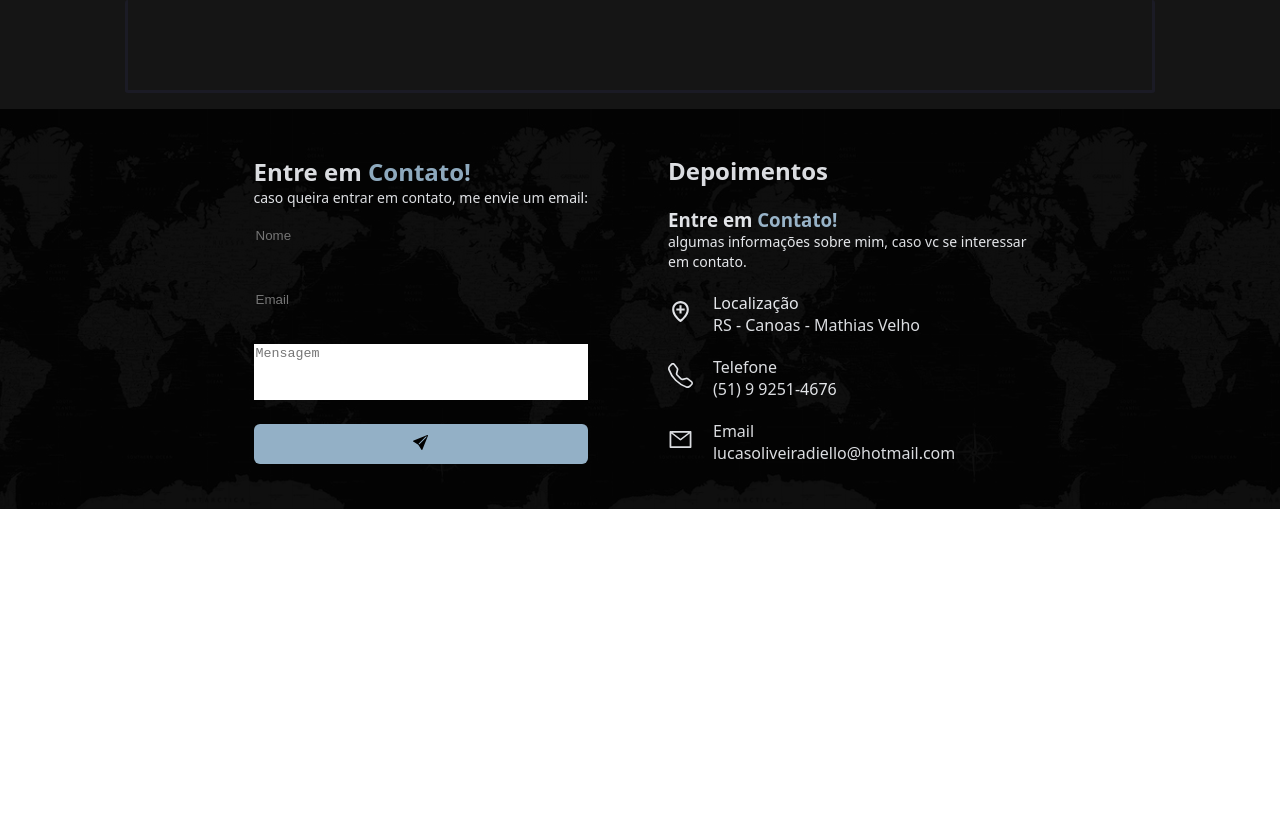
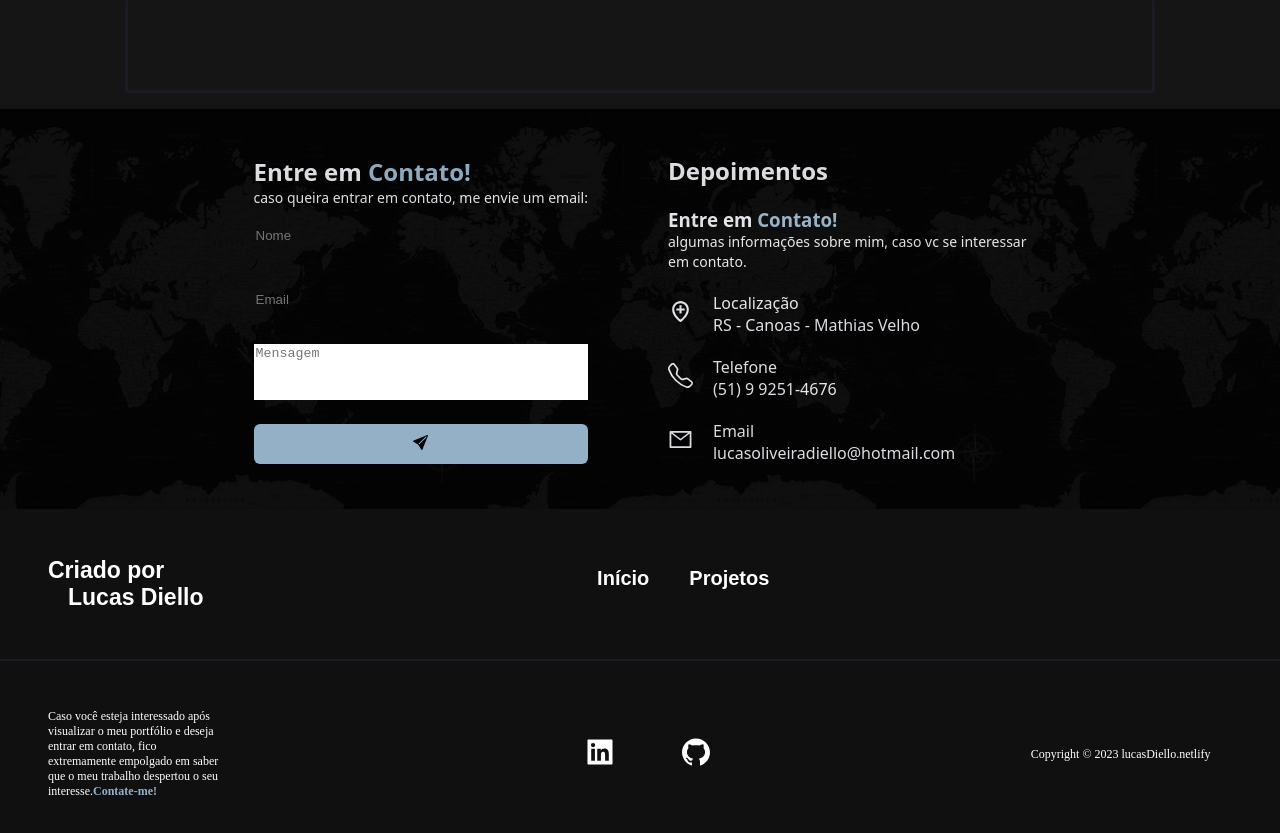
Before and after one commit to LucasDiello/portfolio, a React (Vite) app: page / in a window 1280 px wide. Shown: the part 2855-3688 px from the top of the page. Before the commit the page ends 3364 px from the top, so only its background shows below. Built offline with nearby package versions, Linux system fonts and the light colour scheme.

Commit message:
Feat: implement footer and finish home page

```diff
--- a/src/App.jsx
+++ b/src/App.jsx
@@ -7,6 +7,7 @@ import { ProjectsContent } from './routes/ProjectsContent'
 import Skills from './routes/Skills'
 import SkillsContent from './routes/SkillsContent'
 import Contact from './routes/Contact'
+import Footer from './routes/Footer'
 
 function App() {
 
@@ -65,6 +66,7 @@ function App() {
         <Skills />
         <SkillsContent />
         <Contact />
+        <Footer />
       </div>
   )
 }
--- a/src/routes/Contact.jsx
+++ b/src/routes/Contact.jsx
@@ -7,7 +7,7 @@ const Contact = () => {
     text-gray-200 font-sans font-thin'>
         <div class="Toastify"></div>
         <div class="contact-me-image  lg:h-[50vh] h-full"></div>
-        <div class="h-full flex flex-wrap justify-center items-center">
+        <div class="h-full p-10 lg:p-0 flex flex-wrap justify-center items-center">
             <div class="lg:mr-10">
                 <h1>Entre em <span class="text-[#93b0c6] font-bold">Contato!</span></h1>
                 <p class="text-sm">caso queira entrar em contato, me envie um email:</p>
--- /dev/null
+++ b/src/routes/Footer.jsx
@@ -0,0 +1,74 @@
+import React from "react";
+import "../styles/footer.css"
+
+const Footer = () => {
+  return (
+    <footer class="footer-container">
+      <div class="powered-by">
+        <h1>
+          Criado por <p>Lucas Diello</p>
+        </h1>
+        <ul>
+          <li>
+            <a class="hover:text-red-800" href="/">
+              Início
+            </a>
+          </li>
+          <li>
+            <a class="hover:text-red-800" href="/projects">
+              Projetos
+            </a>
+          </li>
+        </ul>
+      </div>
+      <div class="contact-me items-center">
+        <p class="hidden lg:block">
+          Caso você esteja interessado após visualizar o meu portfólio e deseja
+          entrar em contato, fico extremamente empolgado em saber que o meu
+          trabalho despertou o seu interesse.
+          <span class="text-[#93b0c6] font-bold">Contate-me!</span>
+        </p>
+        <ul class="lg:space-x-16 flex justify-center">
+          <li>
+            <a
+              href="https://www.linkedin.com/in/lucas-diello-5b5440265/"
+              target="blank"
+            >
+              <svg
+                stroke="currentColor"
+                fill="currentColor"
+                stroke-width="0"
+                viewBox="0 0 1024 1024"
+                height="2em"
+                color="white"
+                width="2em"
+                xmlns="http://www.w3.org/2000/svg"
+              >
+                <path d="M880 112H144c-17.7 0-32 14.3-32 32v736c0 17.7 14.3 32 32 32h736c17.7 0 32-14.3 32-32V144c0-17.7-14.3-32-32-32zM349.3 793.7H230.6V411.9h118.7v381.8zm-59.3-434a68.8 68.8 0 1 1 68.8-68.8c-.1 38-30.9 68.8-68.8 68.8zm503.7 434H675.1V608c0-44.3-.8-101.2-61.7-101.2-61.7 0-71.2 48.2-71.2 98v188.9H423.7V411.9h113.8v52.2h1.6c15.8-30 54.5-61.7 112.3-61.7 120.2 0 142.3 79.1 142.3 181.9v209.4z"></path>
+              </svg>
+            </a>
+          </li>
+          <li>
+            <a href="https://github.com/LucasDiello" target="blank">
+              <svg
+                stroke="currentColor"
+                fill="currentColor"
+                stroke-width="0"
+                viewBox="0 0 1024 1024"
+                height="2em"
+                color="white"
+                width="2em"
+                xmlns="http://www.w3.org/2000/svg"
+              >
+                <path d="M511.6 76.3C264.3 76.2 64 276.4 64 523.5 64 718.9 189.3 885 363.8 946c23.5 5.9 19.9-10.8 19.9-22.2v-77.5c-135.7 15.9-141.2-73.9-150.3-88.9C215 726 171.5 718 184.5 703c30.9-15.9 62.4 4 98.9 57.9 26.4 39.1 77.9 32.5 104 26 5.7-23.5 17.9-44.5 34.7-60.8-140.6-25.2-199.2-111-199.2-213 0-49.5 16.3-95 48.3-131.7-20.4-60.5 1.9-112.3 4.9-120 58.1-5.2 118.5 41.6 123.2 45.3 33-8.9 70.7-13.6 112.9-13.6 42.4 0 80.2 4.9 113.5 13.9 11.3-8.6 67.3-48.8 121.3-43.9 2.9 7.7 24.7 58.3 5.5 118 32.4 36.8 48.9 82.7 48.9 132.3 0 102.2-59 188.1-200 212.9a127.5 127.5 0 0 1 38.1 91v112.5c.8 9 0 17.9 15 17.9 177.1-59.7 304.6-227 304.6-424.1 0-247.2-200.4-447.3-447.5-447.3z"></path>
+              </svg>
+            </a>
+          </li>
+        </ul>
+        <p>Copyright © 2023 lucasDiello.netlify</p>
+      </div>
+    </footer>
+  );
+};
+
+export default Footer;
--- /dev/null
+++ b/src/styles/footer.css
@@ -0,0 +1,70 @@
+.footer-container {
+    background: #101010;
+    position: relative;
+}
+
+.powered-by {
+    display: flex;
+    flex-wrap: wrap;
+    border-bottom: 2px solid rgb(27, 27, 37);
+    justify-content: center;
+    padding: 3em;
+}
+
+.powered-by > h1 {
+    width: 43%;
+    font-size: 23px;
+    font-family: Quicksand, sans-serif;
+    color: #fff;
+}
+
+.powered-by >h1 >p {
+    margin-left: 20px;
+}
+
+.powered-by>ul {
+    width: 57%;
+    font-size: 20px;
+    color: #fff;
+    display: flex;
+    list-style: none;
+}
+
+.powered-by > ul > li {
+    margin-right: 40px;
+    padding-top: 10px;
+}
+
+.powered-by > ul > li > a {
+    text-decoration: none;
+    font-weight: 100;
+    transition: .5s;
+    color: #fff;
+    font-weight: 700;
+    font-family: Anton, sans-serif;
+}
+
+.contact-me {
+    display: flex;
+    position: relative;
+    justify-content: space-between;
+    padding: 3em;
+}
+
+.contact-me>p:nth-child(1) {
+    color: #fff;
+    font-size: 12px;
+    width: 15%;
+}
+
+.contact-me>ul {
+    display: flex;
+    list-style: none;
+    width: 12%;
+}
+
+.contact-me>p:nth-child(3) {
+    color: #fff;
+    font-size: 12px;
+    width: 17%;
+}
--- a/src/styles/perfil.css
+++ b/src/styles/perfil.css
@@ -33,21 +33,23 @@
   color: #fff;
 }
 
-.content-perfil>h3 {
+.content-perfil > h3 {
   font-family: Quicksand, sans-serif;
   font-weight: 100;
 }
 
-.content-perfil>h1 {
+.content-perfil > h1 {
   font-size: 6em;
   margin-top: 2%;
   font-family: Anton, sans-serif;
-    --x-offset: -.03em;
-    --y-offset: .03em;
-    --stroke: .01em;
+  --x-offset: -0.03em;
+  --y-offset: 0.03em;
+  --stroke: 0.01em;
   --background-color: rgb(0, 0, 0);
   --stroke-color: rgb(21, 20, 20);
-    text-shadow: var(--x-offset) var(--y-offset) 4px var(--background-color), calc(var(--x-offset) - var(--stroke)) calc(var(--y-offset) + var(--stroke)) 0px var(--stroke-color);
+  text-shadow: var(--x-offset) var(--y-offset) 4px var(--background-color),
+    calc(var(--x-offset) - var(--stroke)) calc(var(--y-offset) + var(--stroke))
+      0px var(--stroke-color);
 }
 
 .container-dark {
@@ -57,7 +59,8 @@
   height: 25vh;
 }
 
-.container-dark .hexagon .side, .container-dark .hexagon {
+.container-dark .hexagon .side,
+.container-dark .hexagon {
   box-shadow: -3px -3px 5px #ffffff0d, 3px 3px 5px #00000080;
 }
 
@@ -75,7 +78,7 @@
 
 .hexagon:before {
   box-sizing: border-box;
-    padding-top: .7em;
+  padding-top: 0.7em;
   text-align: center;
   content: "↴";
   color: #ccc;
@@ -85,7 +88,7 @@
   background-color: inherit;
   z-index: 3;
   font-size: 1.5em;
-    transition: .4s;
+  transition: 0.4s;
   text-decoration: none;
 }
 
@@ -143,11 +146,11 @@
     animation-iteration-count: infinite;
   }
 
-    .content-perfil>h1 {
+  .content-perfil > h1 {
     font-size: 3em;
   }
 
-    .content-perfil>h3 {
+  .content-perfil > h3 {
     font-size: 11px;
     margin-bottom: 12px;
   }
@@ -160,4 +163,9 @@
   .abilities > h1 {
     font-size: 2em !important;
   }
+
+  .contact-me-image {
+    background-size: cover !important;
+    opacity: 15%;
   }
+}
--- a/src/styles/skills.css
+++ b/src/styles/skills.css
@@ -24,6 +24,7 @@
 
 .content-skills {
     position: relative;
+    z-index: 100;
     text-align: center;
     background-color: #151515;
 }
@@ -106,7 +107,7 @@
 
 }
 
-.list-content>div:not(:hover) {
+.list-content > div:not(:hover) {
     transition: border .5s ease .4s;
 }
 
```
Lines whose indentation alone changed are shown as unchanged.
